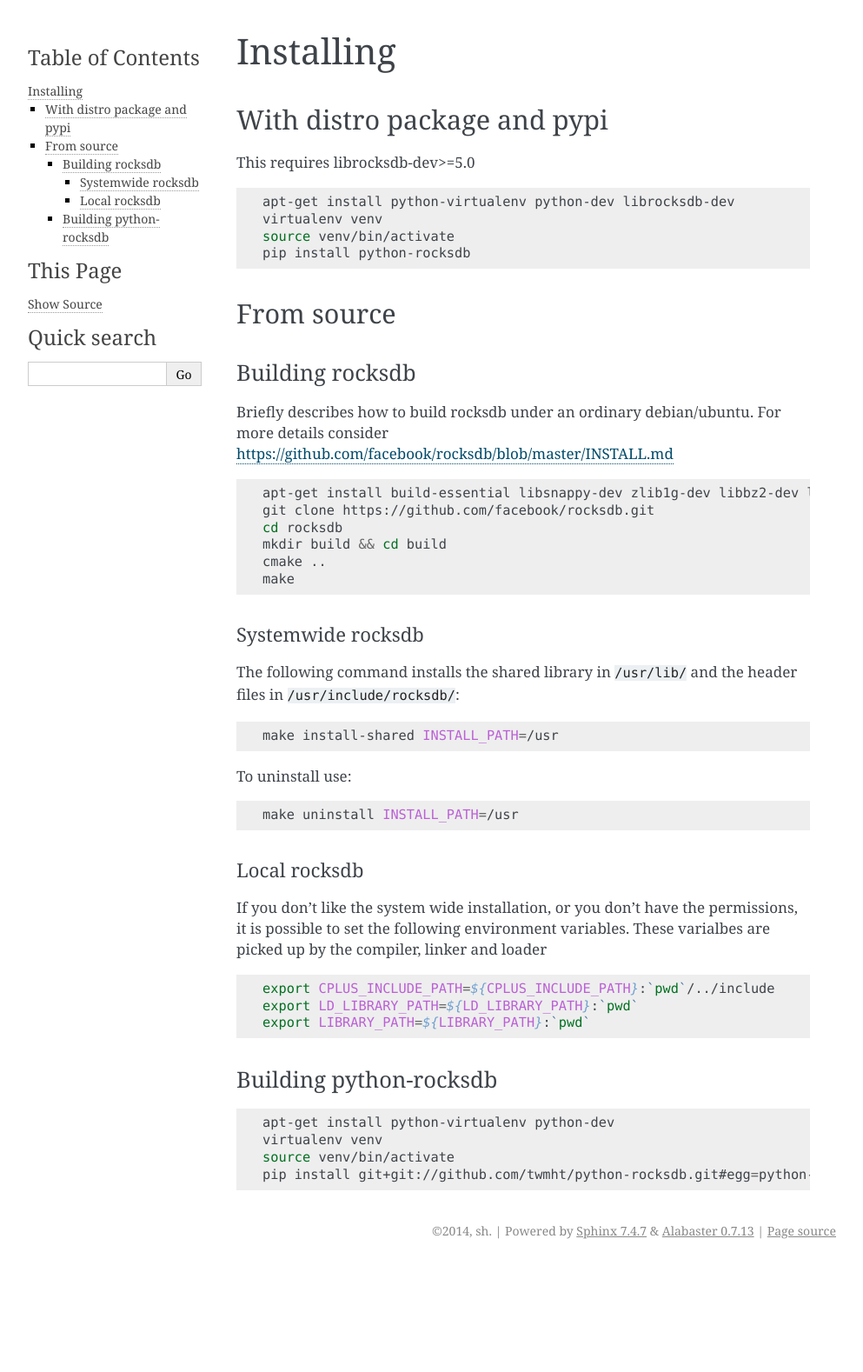
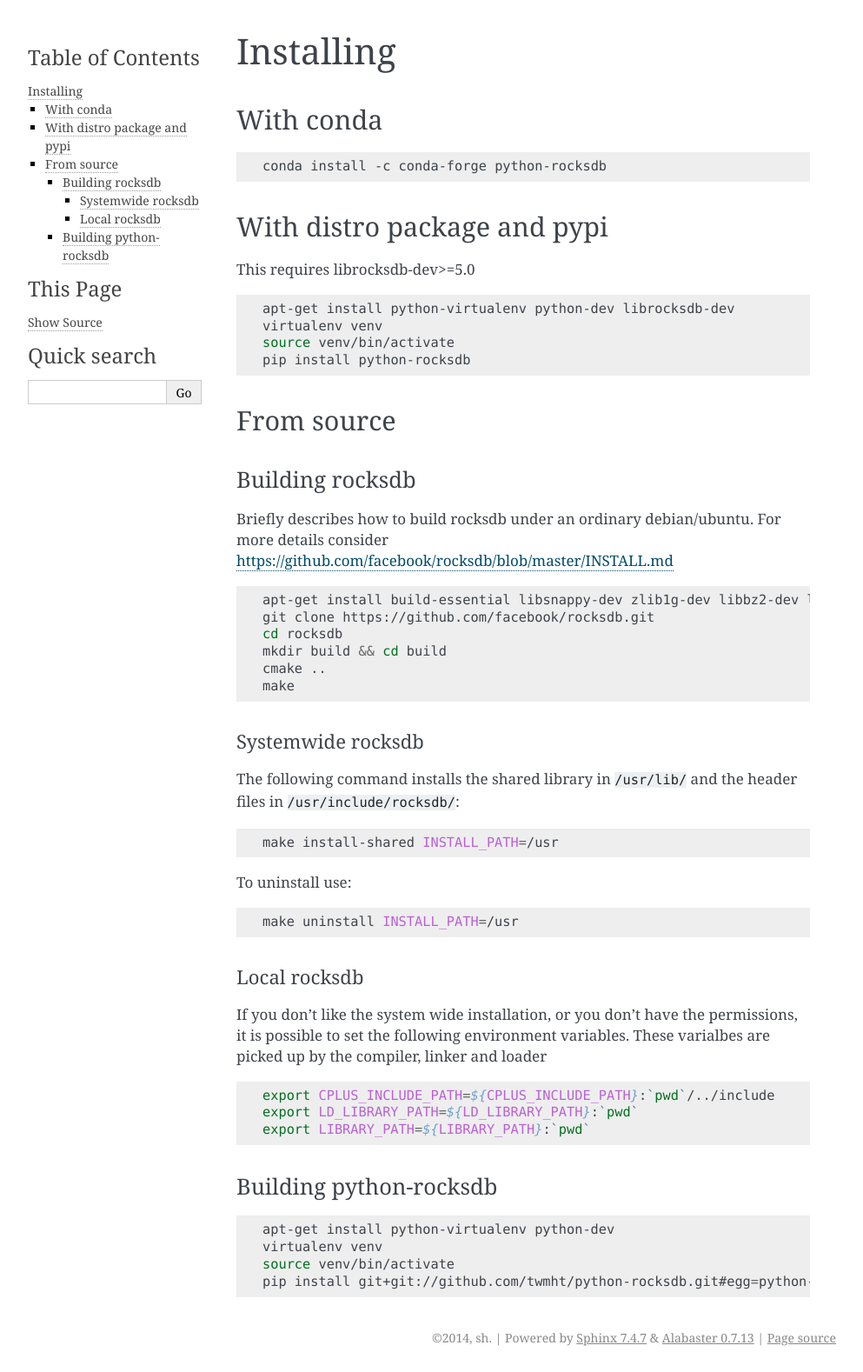
Before and after one commit to stephan-hof/pyrocksdb, a Sphinx documentation site: the page built from docs/installation.rst, in a window 1280 px wide. Shown: the whole page at 87% size, without its empty margins (148-1141 px from the left). Built offline with Sphinx 7.4.7, drawn with Linux system fonts in a browser that asks for light colours; before the commit the page ends 1455 px from its top, so only the background shows below that.

Commit message:
add conda install

```diff
--- a/README.rst
+++ b/README.rst
@@ -1,3 +1,8 @@
+|conda-badge|
+
+.. |conda-badge| image:: https://anaconda.org/conda-forge/python-rocksdb/badges/installer/conda.svg
+   :target: https://conda.anaconda.org/conda-forge
+
 Note
 =========
 The original pyrocksdb (https://pypi.python.org/pypi/pyrocksdb/0.4) has not been updated for long time. I update pyrocksdb to support the latest rocksdb. Please open issues in github if you have any problem.
--- a/docs/installation.rst
+++ b/docs/installation.rst
@@ -2,6 +2,12 @@
 ==========
 .. highlight:: bash
 
+With conda
+**********
+
+.. code-block:: bash
+
+    conda install -c conda-forge python-rocksdb
 
 With distro package and pypi
 ****************************
```
